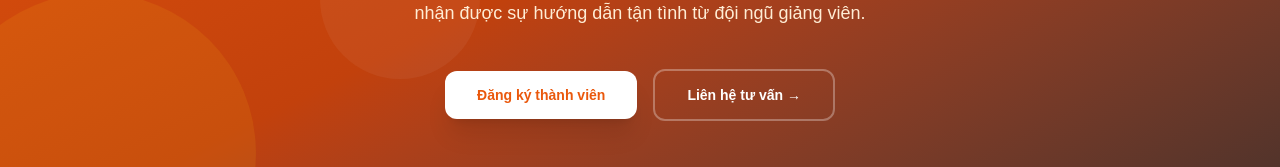
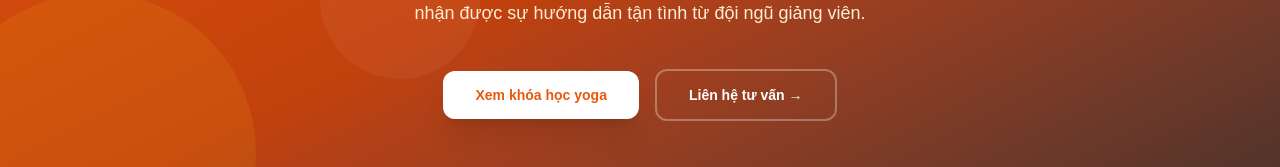
Before and after one commit to HuynhCo111999/Yoga-dashboard, a Next.js app: page / in a window 1280 px wide. Shown: the part 5257-5424 px from the top of the page. Built offline with nearby package versions, Linux system fonts and the light colour scheme; no server answers; the database is empty.

Commit message:
feat: fix link

```diff
--- a/src/app/(private)/member/page.tsx
+++ b/src/app/(private)/member/page.tsx
@@ -100,14 +100,14 @@ function MemberHeader() {
                   Cài đặt
                 </Link>
                 <Link
-                  href="/"
+                  href="/khoa-hoc-yoga"
                   className="flex items-center px-4 py-3 text-sm text-gray-700 hover:bg-primary-50 transition-colors"
                   onClick={() => setShowUserMenu(false)}
                 >
                   <svg className="mr-3 h-4 w-4 text-gray-400" fill="none" viewBox="0 0 24 24" stroke="currentColor">
                     <path strokeLinecap="round" strokeLinejoin="round" strokeWidth="2" d="M3 12l2-2m0 0l7-7 7 7M5 10v10a1 1 0 001 1h3m10-11l2 2m-2-2v10a1 1 0 01-1 1h-3m-6 0a1 1 0 001-1v-4a1 1 0 011-1h2a1 1 0 011 1v4a1 1 0 001 1m-6 0h6" />
                   </svg>
-                  Về trang chủ
+                  Về khóa học yoga
                 </Link>
                 <div className="border-t border-primary-100 my-1"></div>
                 <button
--- a/src/app/page.tsx
+++ b/src/app/page.tsx
@@ -422,10 +422,10 @@ export default function Home() {
 
             <div className="mt-10 flex flex-col sm:flex-row items-center justify-center gap-4">
               <Link
-                href="/member"
+                href="/khoa-hoc-yoga"
                 className="btn-shine w-full sm:w-auto rounded-xl bg-white px-8 py-3.5 text-sm font-bold text-primary-600 shadow-xl hover:bg-primary-50 hover:shadow-2xl transition-all duration-300 text-center"
               >
-                Đăng ký thành viên
+                Xem khóa học yoga
               </Link>
               <Link
                 href="/contact"
```
